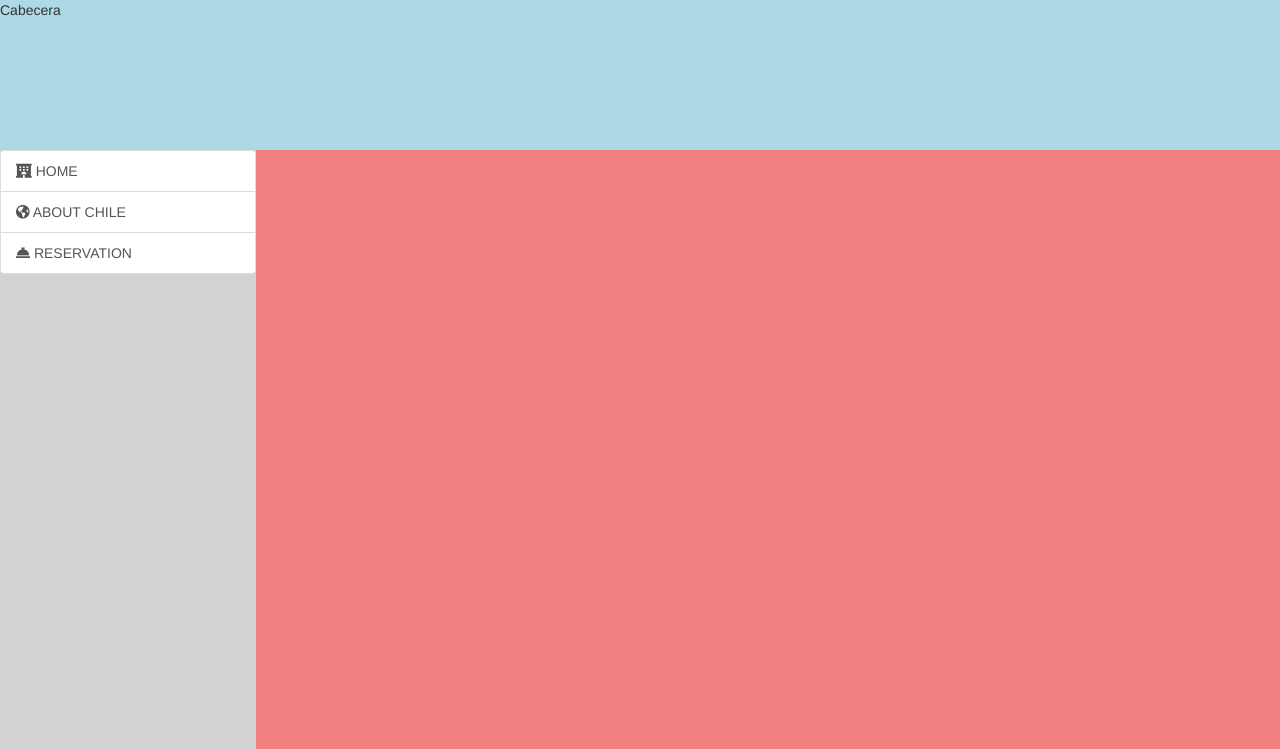
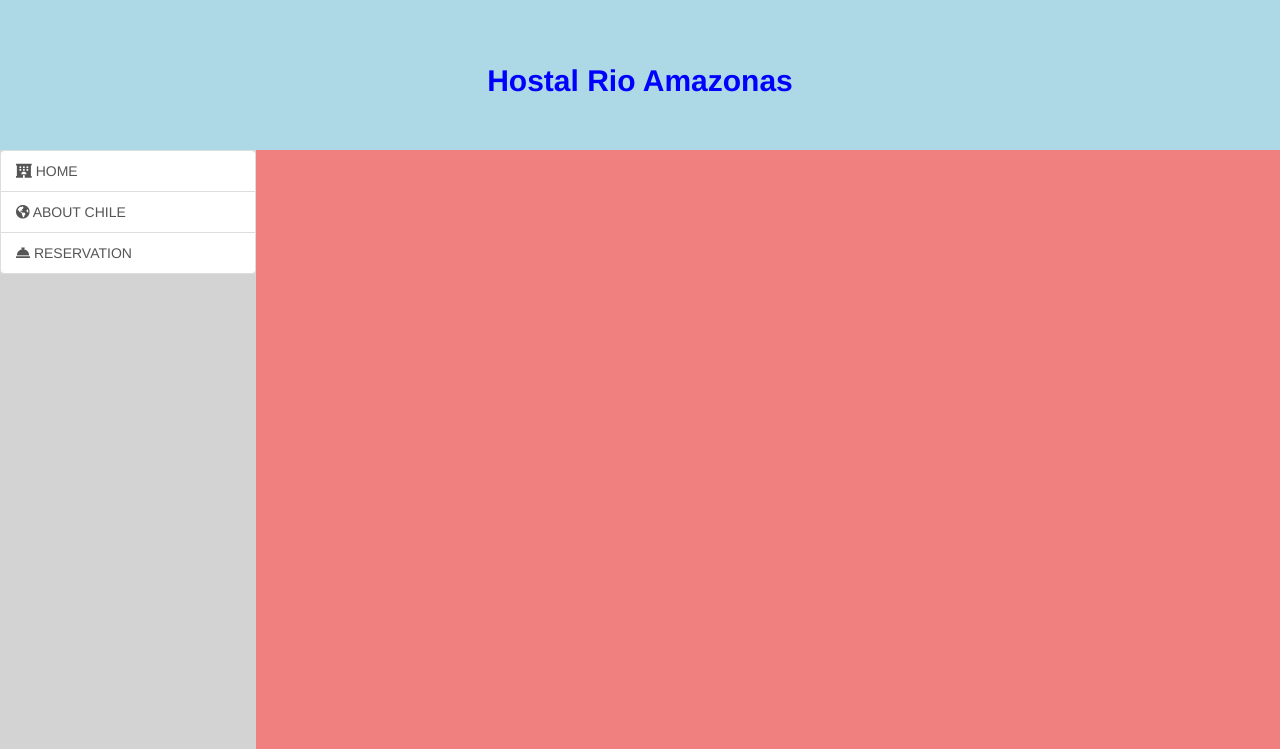
Before and after one commit to kmontero16/HOSTALRIOAMAZONAS, a PHP site: page /DAI/ in a window 1280 px wide. Shown: the top 749 px of the page. Run offline with PHP 8.4, Linux system fonts and the light colour scheme; some libraries are stand-ins or nearby versions.

Commit message:
Titulo y mejora del estilo, se agregan repositorios online solicitados

```diff
--- a/CSS/EstiloPrincipal.css
+++ b/CSS/EstiloPrincipal.css
@@ -8,15 +8,20 @@ and open the template in the editor.
     Author     : cetecom
 */
 
+
 #General{
     margin:0px;
     padding:0px;
+
 }
 #Cabecera{
     width: 100%;
     height: 150px;
     background-color: lightblue;
     float: top;
+    display: flex;
+    justify-content: center;
+    align-items: center;
 }
 #Menu{
     width: 20%;
@@ -29,6 +34,11 @@ and open the template in the editor.
     height: 600px;
     background-color: lightcoral;
     float:right;
+    display: flex;
+    justify-content: center;
+    align-items: center;
+    font-family:'Roboto', sans-serif;
+
 }
 #PiePagina{
     width: 100%;
@@ -42,3 +52,10 @@ and open the template in the editor.
 #Centro{
 
 }
+h1 {
+    color:blue;
+    font-size: 30px;
+    font-weight: bold;
+
+
+}
--- a/contenido/RESERVATION.php
+++ b/contenido/RESERVATION.php
@@ -1,7 +1 @@
 <?php
-
-/*
- * To change this license header, choose License Headers in Project Properties.
- * To change this template file, choose Tools | Templates
- * and open the template in the editor.
- */
--- a/index.php
+++ b/index.php
@@ -15,12 +15,14 @@ and open the template in the editor.
         <script src="https://code.jquery.com/jquery-3.3.1.min.js"></script>
         <script src="https://maxcdn.bootstrapcdn.com/bootstrap/3.3.5/js/bootstrap.min.js"></script>
         <link rel="stylesheet" href="https://use.fontawesome.com/releases/v5.8.1/css/all.css" integrity="sha384-50oBUHEmvpQ+1lW4y57PTFmhCaXp0ML5d60M1M7uH2+nqUivzIebhndOJK28anvf" crossorigin="anonymous">
+        <link href="https://fonts.googleapis.com/css?family=Roboto" rel="stylesheet">
         <link href="css/estiloprincipal.css" rel="stylesheet" type="text/css"/>
     </head>
     <body>
         <div id="General">
             <div id="Cabecera">
-                Cabecera
+
+                <h1>Hostal Rio Amazonas</h1>
             </div>
             <div id="Menu">
                 <?php include './Menu.php';?>
--- a/lib/constantes.php
+++ b/lib/constantes.php
@@ -1,6 +1,6 @@
 <?php
 echo "<title> HOSTALRIOAMAZONAS RESERVATION ONLINE</title>";
-define('URLBASE','http://localhost/HOSTALRIOAMAZONAS/');
+define('URLBASE','http://localhost/DAI/HOSTALRIOAMAZONAS/');
 /*
  * To change this license header, choose License Headers in Project Properties.
  * To change this template file, choose Tools | Templates
```
